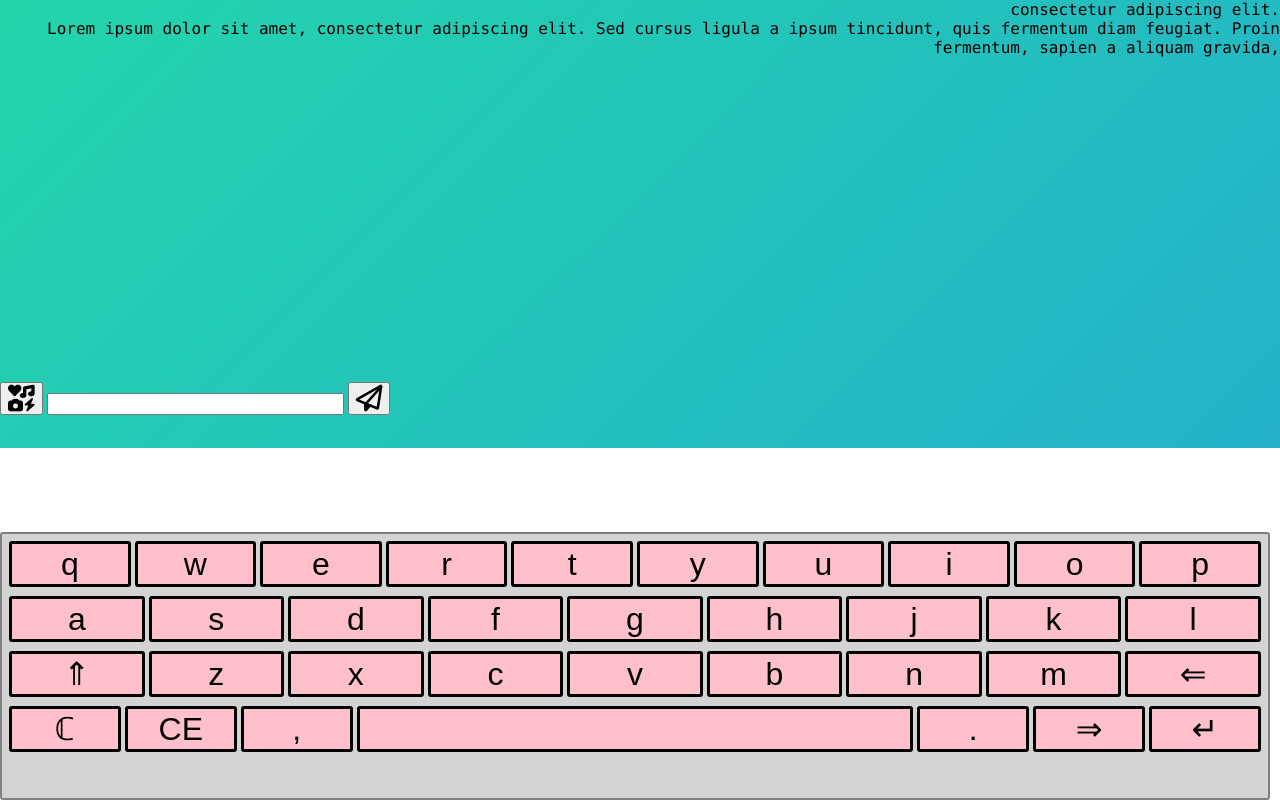
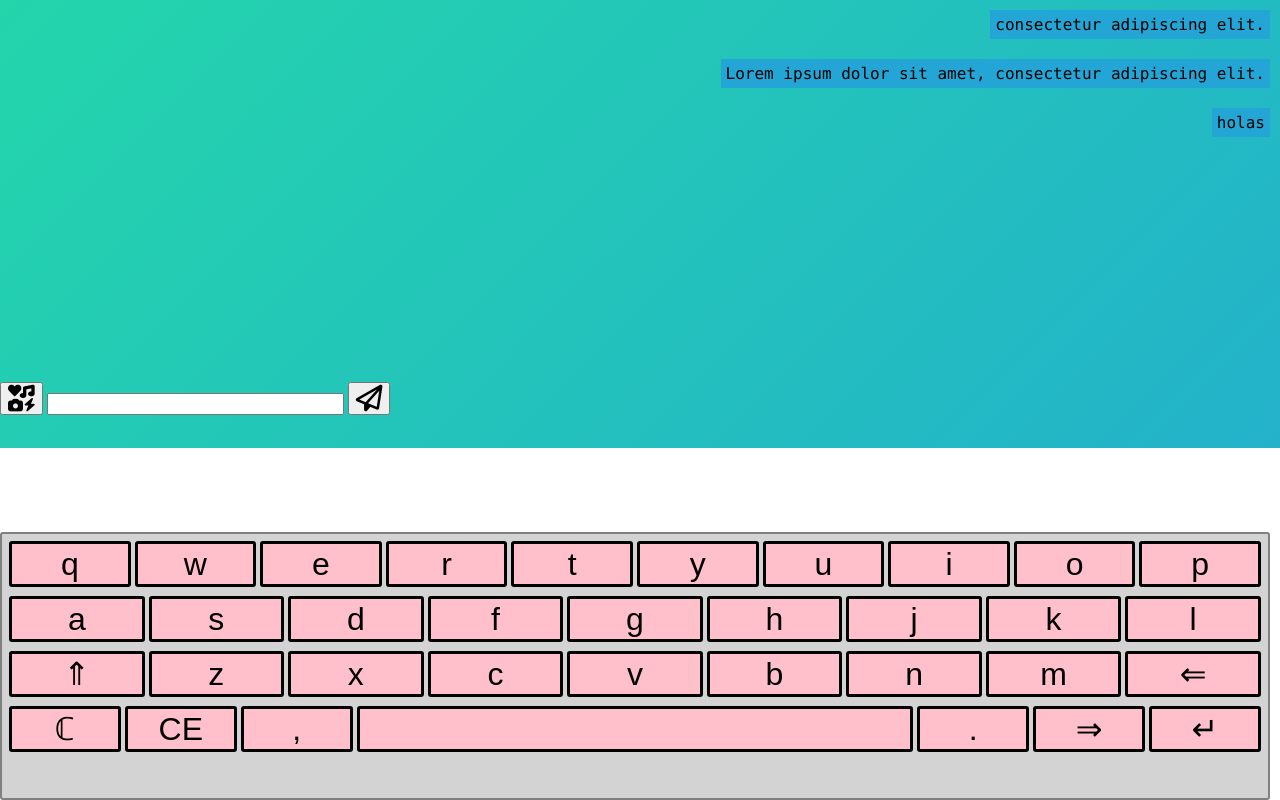
Before and after one commit to MLS535/Maite_Whatsappgram, a plain HTML site: page src/index.html in a window 1280 px wide. Drawn offline with Linux system fonts and the light colour scheme.

Commit message:
cambio de mensajeria de grid a flexbox

```diff
--- a/src/css/project1.css
+++ b/src/css/project1.css
@@ -12,23 +12,33 @@ body{
     "teclado";
     background: linear-gradient(-45deg, #ee7752, #e73c7e, #23a6d5, #23d5ab);
     background-size: 400% 400%;
+
 }
 
 
+
 .messages {
-    grid-template-columns: 1fr 1fr 1fr;
-    grid-template-rows: 1fr 1fr 1fr;
-    justify-content: end;
-    justify-items: end;
-    justify-self: end;
+    display: flex;
+    justify-content: flex-start;
+    justify-items: flex-end;
+    align-items: flex-end;
+    flex-direction: column;
     grid-area: messages;
     font-family: "Lucida Console", "Courier New", monospace;
-    text-align: right;
-
 
 }
+.messages>div{
+    background-color: #23a6d5;
+   margin: 10px;
+    padding: 5px;
+    width: fit-content;
+    height: fit-content;
+    overflow: auto;
+}
+
 .formulario{
-    grid-area: formulario;
+   grid-area: formulario;
+
 
 }
 .inputtext{
@@ -46,13 +56,6 @@ body{
     border:2px solid grey;
     font-size: 4vh;
     font-family: Arial, serif;
-    /*font-size: 3vh;
-    background:deepskyblue;
-    border-radius:3px;
-    align-items:center;
-    align-content:center;
-    justify-content: center;
-    border:2px solid grey; */
 }
 
 .linea1{
--- a/src/index.html
+++ b/src/index.html
@@ -7,13 +7,23 @@
     <title>Maite Whatsapgram</title>
     <link rel="stylesheet" type="text/css" href="css/project1.css" />
     <script src="https://kit.fontawesome.com/d6be90a814.js" crossorigin="anonymous"></script>
+    <script src="js/project1.js"></script>
 </head>
 <body>
 <section class="contenedor">
+    <div id="fecha"></div>
     <div class="messages">
         <div>consectetur adipiscing elit.</div>
-        <div>Lorem ipsum dolor sit amet, consectetur adipiscing elit.
-            Sed cursus ligula a ipsum tincidunt, quis fermentum diam feugiat. Proin fermentum, sapien a aliquam gravida,</div>
+        <div>Lorem ipsum dolor sit amet, consectetur adipiscing elit.</div>
+        <div>holas</div>
+        <!-- TODO Revisar el scroll down que no se mueva ni el input ni el teclado
+        <div>holas</div><div>holas</div><div>holas</div><div>holas</div><div>holas</div>
+         <div>holas</div><div>holas</div>
+         <div>holas</div>
+         <div>holas</div>
+         <div>holas</div>
+         <div>holas</div><div>holas</div>
+         <div>consectetur adipiscing elit.</div> -->
     </div>
 <form class="formulario">
     <button><span class="fas fa-icons fa-2x"></span></button>
@@ -70,5 +80,6 @@
     </div>
 </div>
 </section>
+
 </body>
 </html>
```
